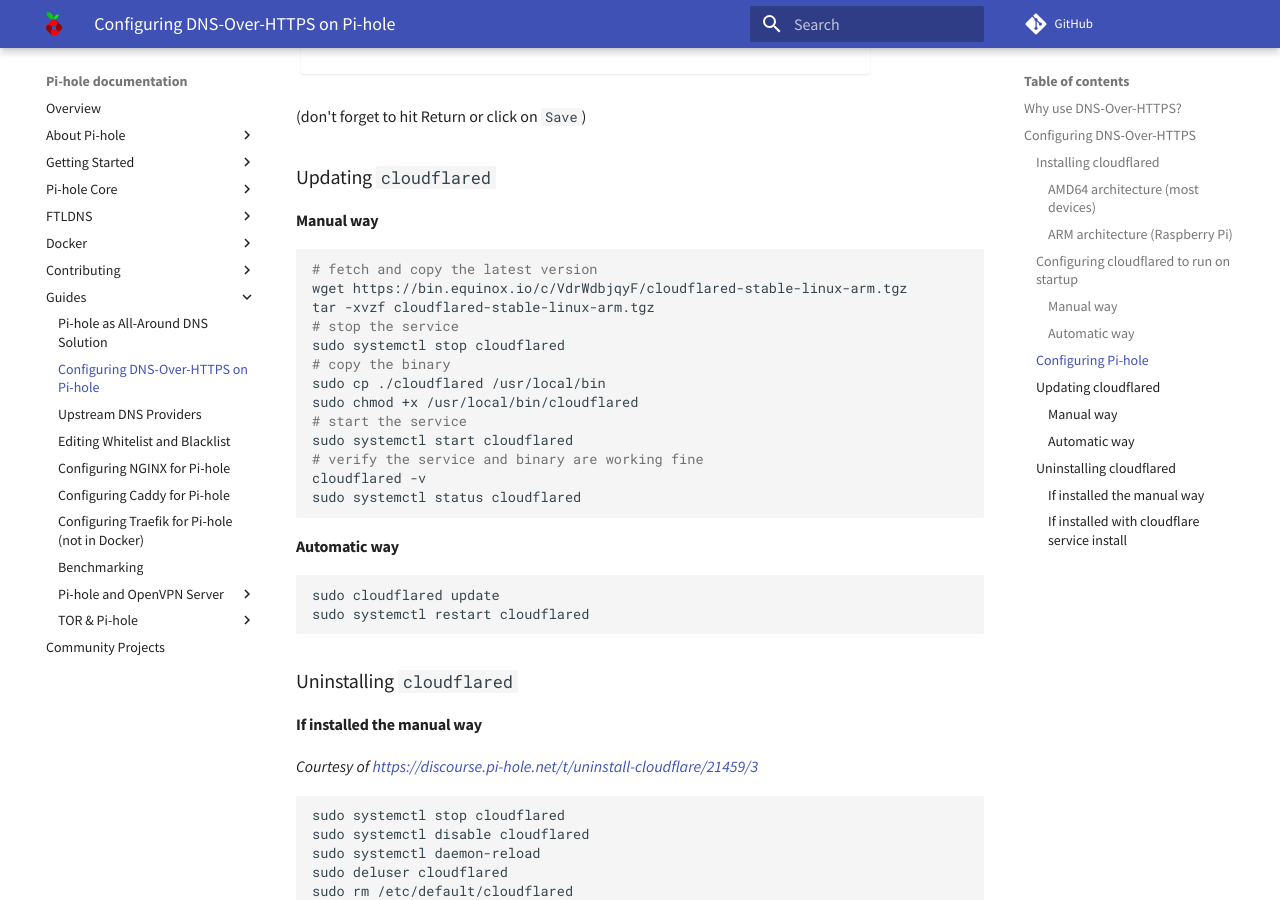
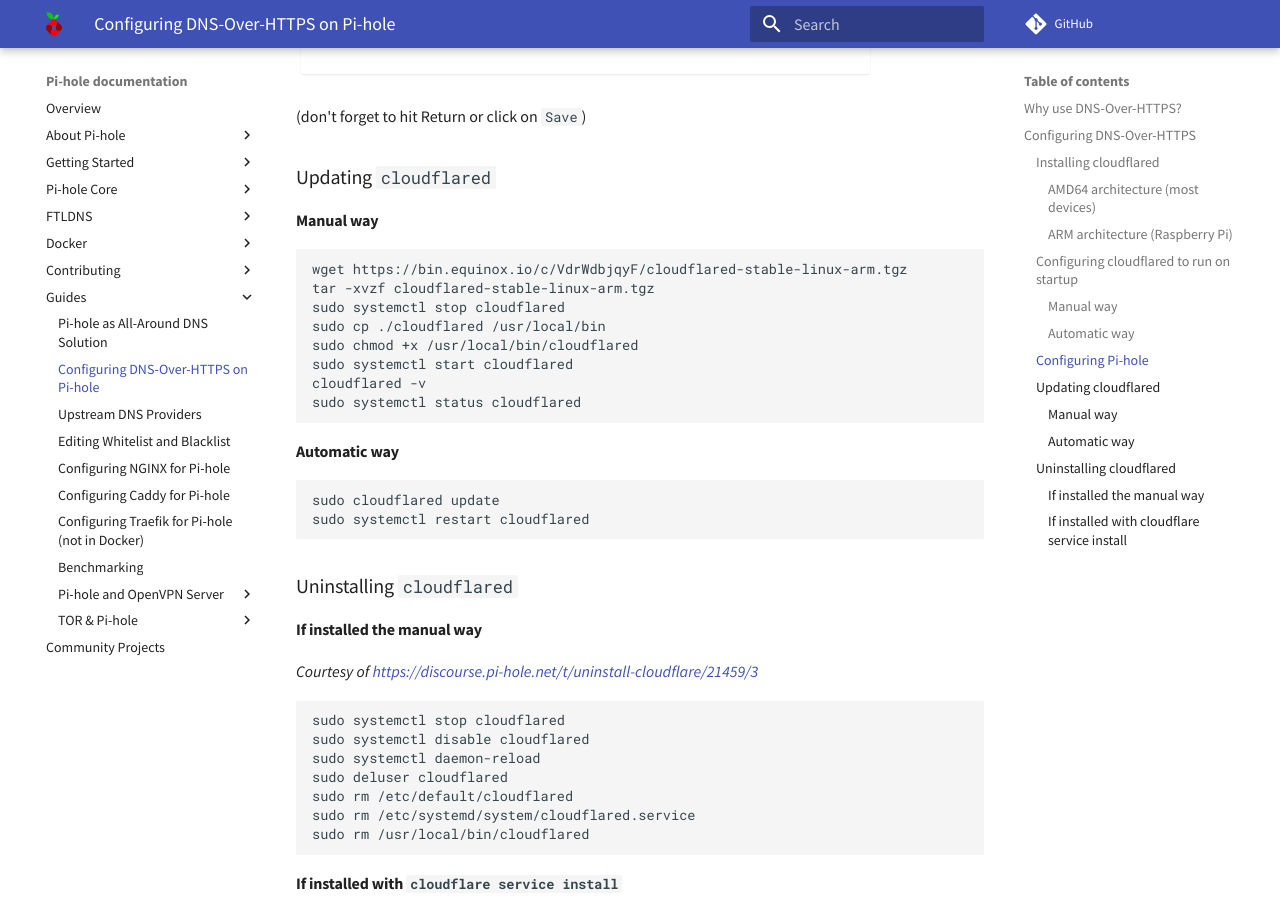
Before and after one commit to pi-hole/docs, an MkDocs documentation site: the page built from docs/guides/dns-over-https.md, in a window 1280 px wide and 900 px high, scrolled down 4308 px. Built offline with MkDocs 1.6.1 and Material for MkDocs 9.7.7, drawn with Linux system fonts in a browser that asks for light colours; comment, search, counter and statistics services are not loaded.

Commit message:
Update dns-over-https.md
Remove the comments inside the snippet to make it easier to copy/paste and link to the cloudflared repo.

````diff
--- a/docs/guides/dns-over-https.md
+++ b/docs/guides/dns-over-https.md
@@ -9,7 +9,7 @@
 
 ## Configuring DNS-Over-HTTPS
 
-Along with releasing their DNS service [1.1.1.1](https://blog.cloudflare.com/announcing-1111/), Cloudflare implemented DNS-Over-HTTPS proxy functionality into one of their tools: `cloudflared`.
+Along with releasing their DNS service [1.1.1.1](https://blog.cloudflare.com/announcing-1111/), Cloudflare implemented DNS-Over-HTTPS proxy functionality into one of their tools: [`cloudflared`](https://github.com/cloudflare/cloudflared).
 
 In the following sections, we will be covering how to install and configure this tool on `Pi-hole`.
 
@@ -180,17 +180,12 @@
 #### Manual way
 
 ```bash
-# fetch and copy the latest version
 wget https://bin.equinox.io/c/VdrWdbjqyF/cloudflared-stable-linux-arm.tgz
 tar -xvzf cloudflared-stable-linux-arm.tgz
-# stop the service
 sudo systemctl stop cloudflared
-# copy the binary
 sudo cp ./cloudflared /usr/local/bin
 sudo chmod +x /usr/local/bin/cloudflared
-# start the service
 sudo systemctl start cloudflared
-# verify the service and binary are working fine
 cloudflared -v
 sudo systemctl status cloudflared
 ```
````
